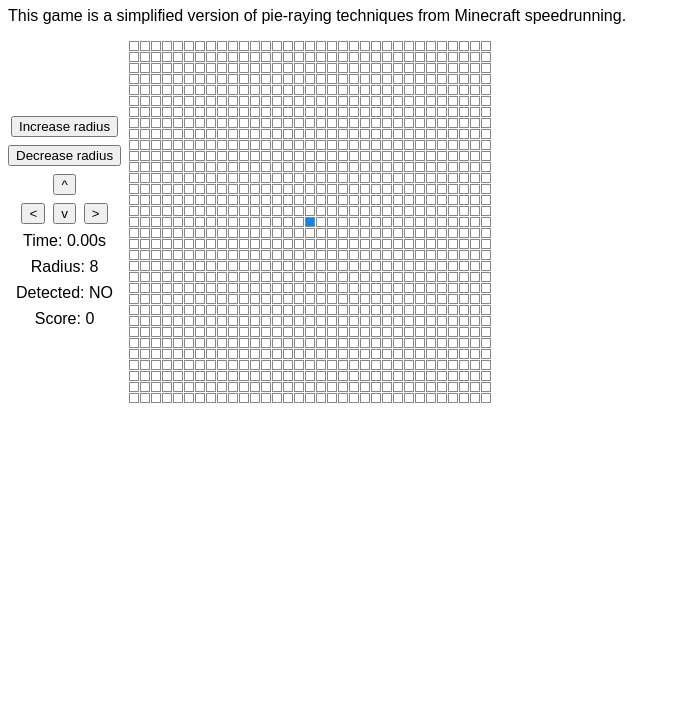
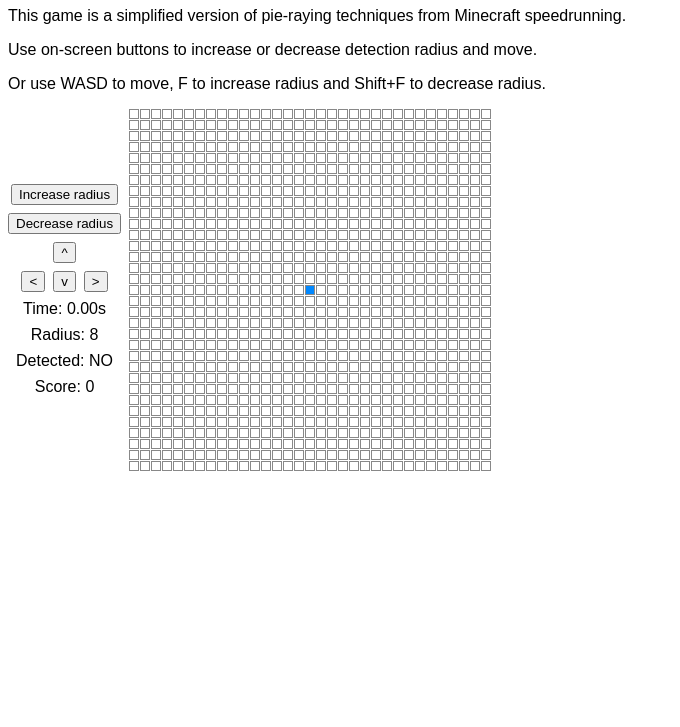
Before and after one commit to nick-hiebl/pie-raydle, a plain HTML site: page index.html in a window 1280 px wide. Shown: the part 73-800 px from the top of the page, without its empty margins (0-680 px from the left). Drawn offline with Linux system fonts and the light colour scheme.

Commit message:
On-screen instructions

```diff
--- a/index.html
+++ b/index.html
@@ -11,6 +11,8 @@
 <body>
     <h1>Pie-Raydle</h1>
     <p>This game is a simplified version of pie-raying techniques from Minecraft speedrunning.</p>
+    <p>Use on-screen buttons to increase or decrease detection radius and move.</p>
+    <p>Or use WASD to move, F to increase radius and Shift+F to decrease radius.</p>
 
     <row>
         <column>
```
